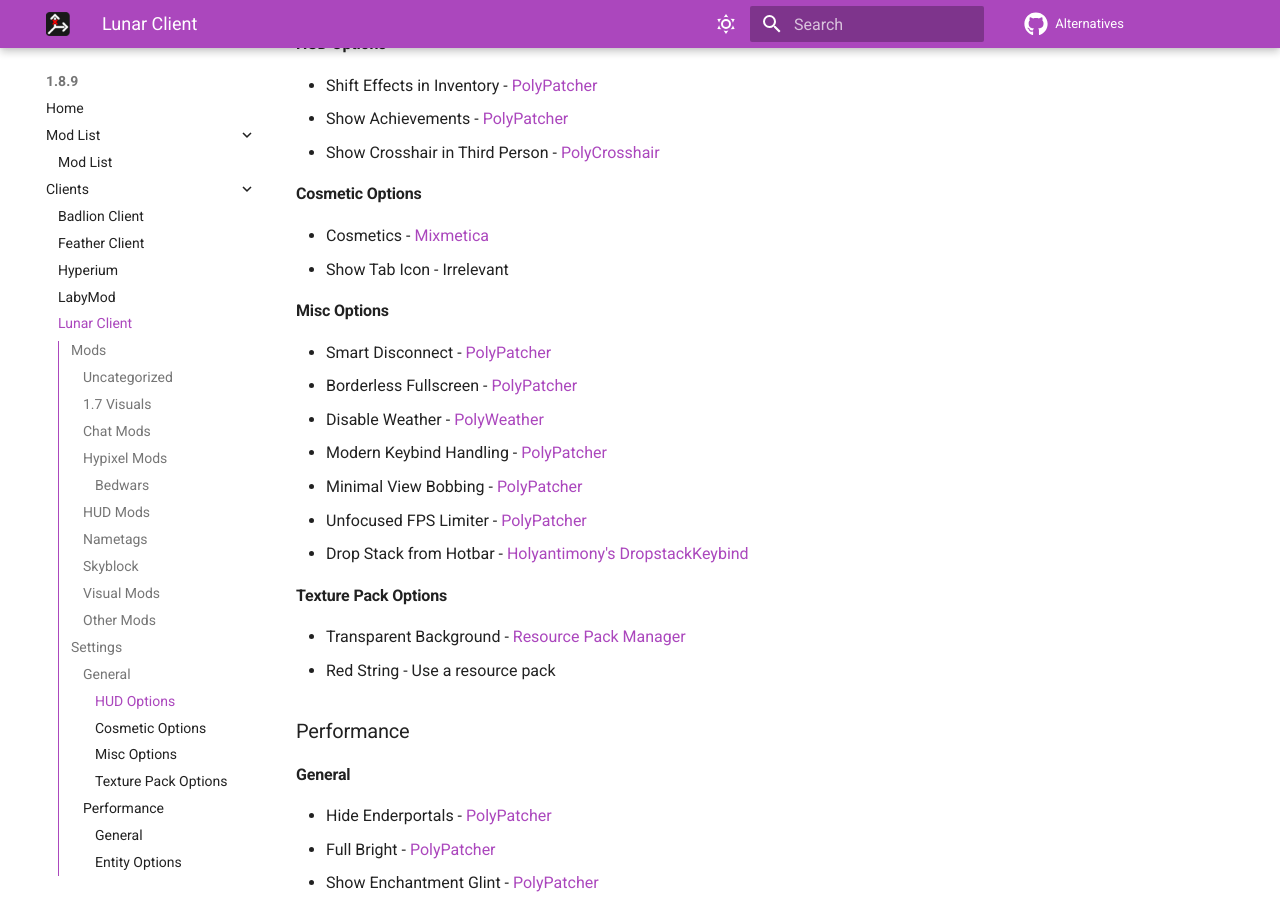
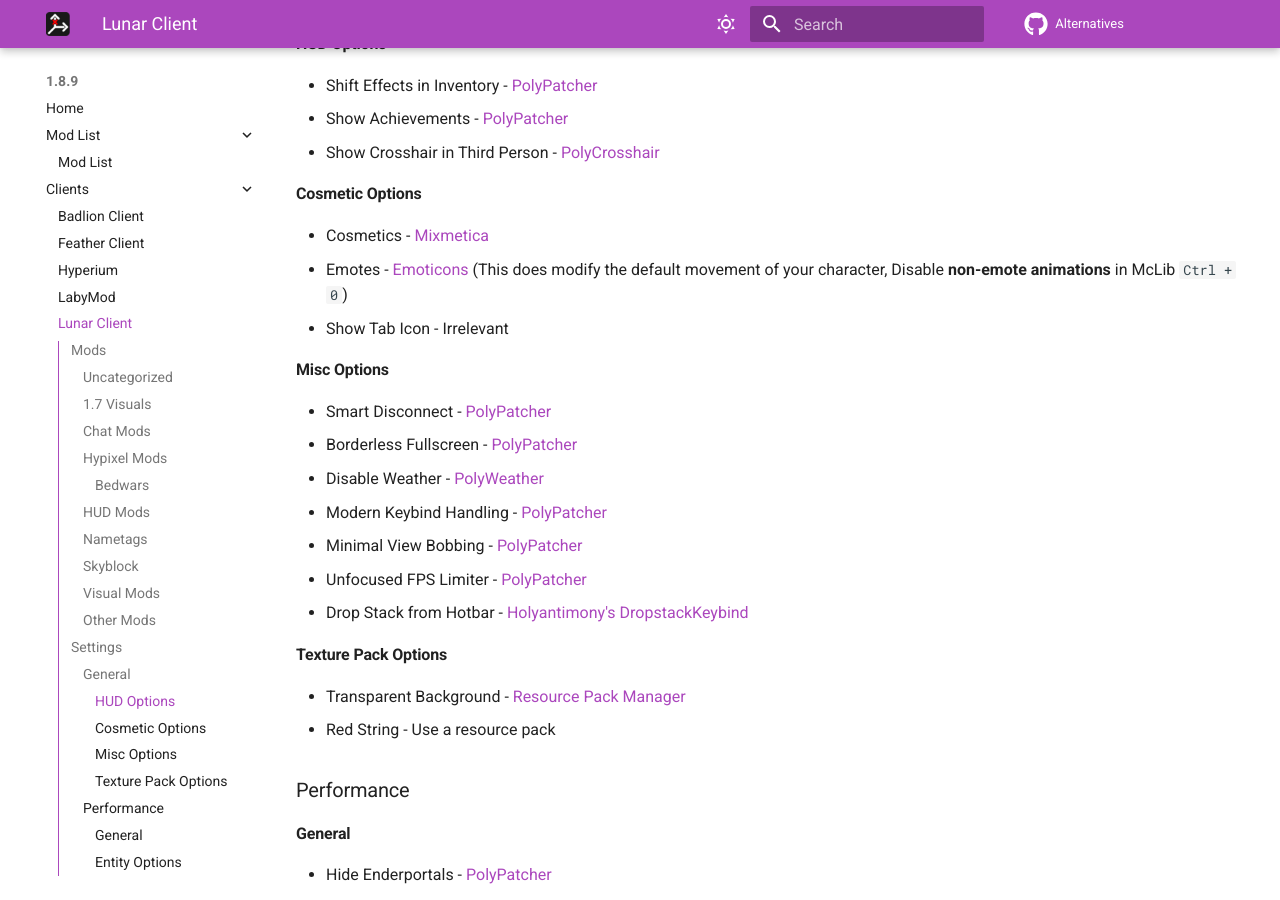
Before and after one commit to MicrocontrollersDev/Alternatives, an MkDocs documentation site: the page built from docs/1.8.9/lunar_client.md, in a window 1280 px wide and 900 px high, scrolled down 4526 px. Built offline with MkDocs 1.6.1 and Material for MkDocs 9.7.7, drawn with Linux system fonts in a browser that asks for light colours; comment, search, counter and statistics services are not loaded.

Commit message:
Add emotes to lunar

```diff
--- a/docs/1.8.9/lunar_client.md
+++ b/docs/1.8.9/lunar_client.md
@@ -150,6 +150,7 @@
 #### Cosmetic Options
 
 * Cosmetics - [Mixmetica](https://modrinth.com/mod/mixmetica)
+* Emotes - [Emoticons](https://www.curseforge.com/minecraft/mc-mods/emoticons/files/all?page=1&pageSize=20&version=1.8.9) (This does modify the default movement of your character, Disable **non-emote animations** in McLib `Ctrl + 0`)
 * Show Tab Icon - Irrelevant
 
 #### Misc Options
```
